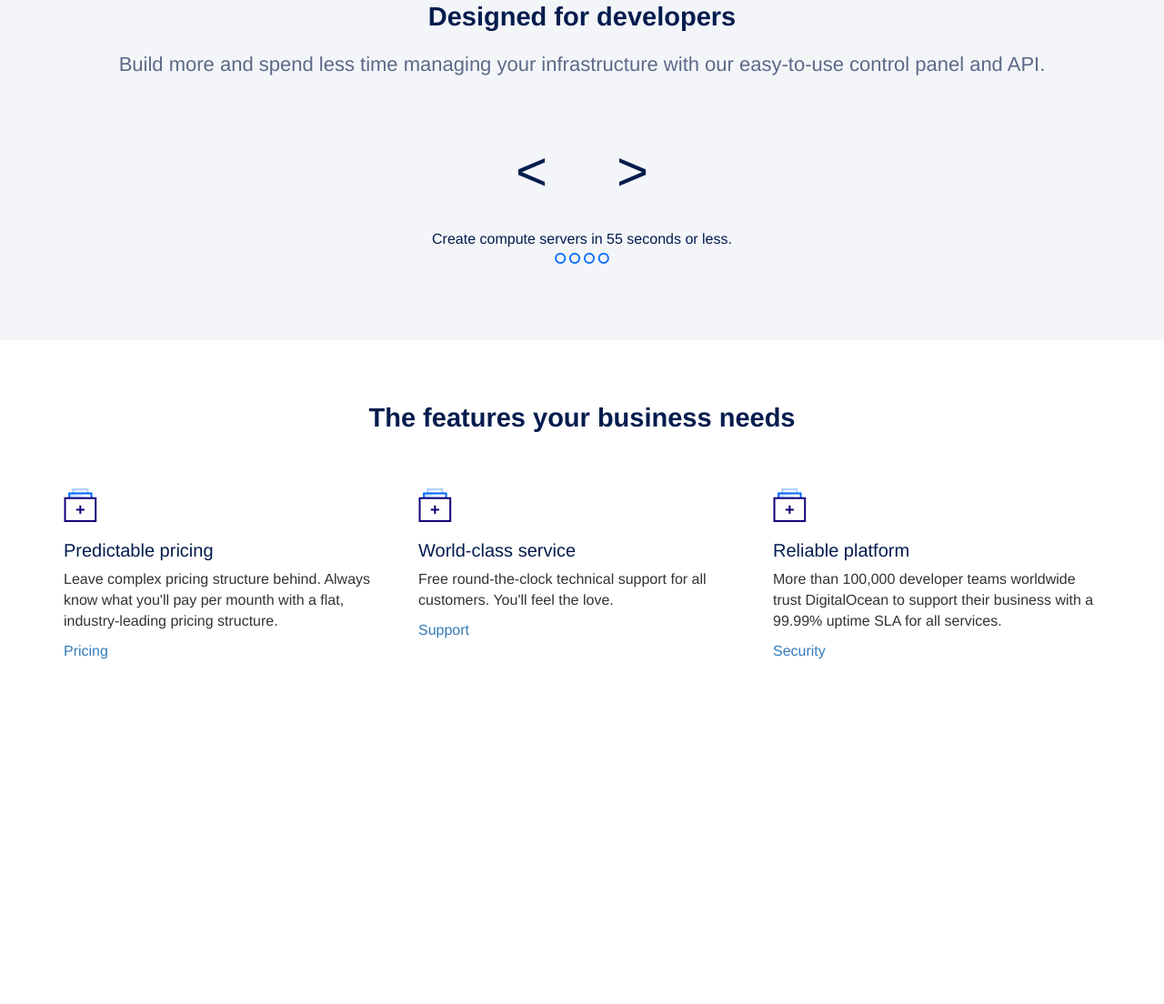
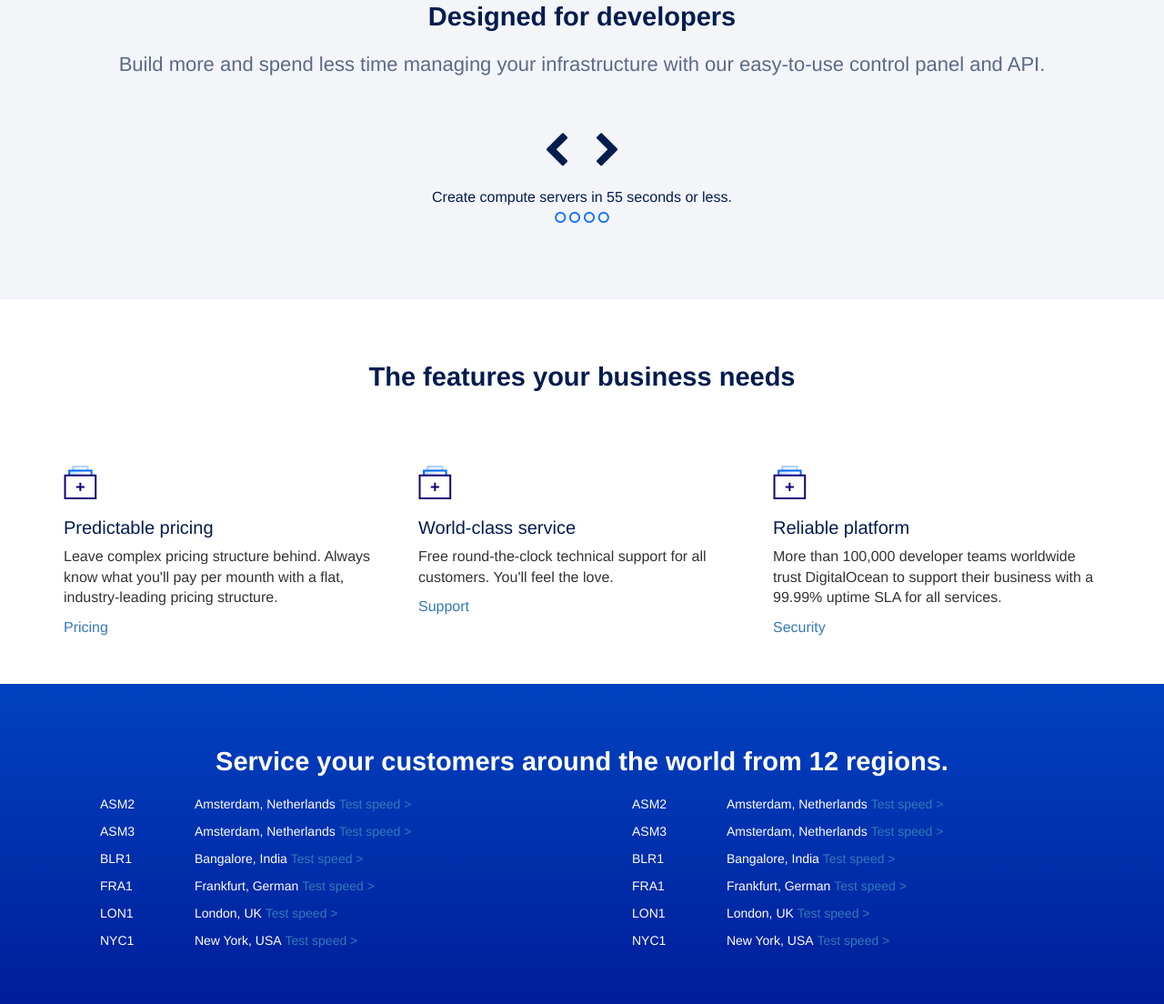
Before and after one commit to francesco-allera/html-css-digitalocean, a plain HTML site: page index.html in a window 1280 px wide. Shown: the part 1526-2630 px from the top of the page at 91% size. Before the commit the page ends 2304 px from the top, so only its background shows below. Drawn offline with nearby package versions, Linux system fonts and the light colour scheme.

Commit message:
Main section 5/7

```diff
--- a/css/style.css
+++ b/css/style.css
@@ -218,6 +218,27 @@ nav .col-xs-4 ul li {
   opacity: 0.4;
 }
 
+.gradient-blue {
+  background-image: linear-gradient(to bottom, #0042c1 , #001E9A);
+}
+
+.main-five > .container > .row ul li {
+  display: inline-block;
+}
+
+.main-five > .container > .row ul li:first-child {
+  width: 100px;
+}
+
+.main-five > .container > .row ul li:last-child {
+  text-align: right;
+}
+
+.main-five > .container > .row ul li a:last-child {
+  text-align: right;
+}
+
+
 
 /* MEDIA QUERY MIN WIDTH 768px */
 @media screen and (min-width:768px) {
@@ -232,14 +253,15 @@ nav .col-xs-4 ul li {
     color: #031c4e;
   }
 
-  .main-three > .container > .row > [class*="col-"]::before {
-    content: "<";
-    margin-right: 3%;
+  .fa[class*="fa-chevron-"] {
+    font-size: 40px;
+    margin: 0 10px;
+    color: #031c4e;
+    vertical-align: middle;
   }
 
-  .main-three > .container > .row > [class*="col-"]::after {
-    content: ">";
-    margin-left: 3%;
+  .fa[class*="fa-chevron-"]:hover {
+    opacity: 0.5;
   }
 
 }
--- a/index.html
+++ b/index.html
@@ -185,7 +185,9 @@
           <p class="padb-50">Build more and spend less time managing your infrastructure with our easy-to-use control panel and API.</p>
           <div class="row">
             <div class="col-xs-12">
+              <i class="fa fa-chevron-left hidden-xs" aria-hidden="true"></i>
               <img src="img/img-10.png" alt="">
+              <i class="fa fa-chevron-right hidden-xs" aria-hidden="true"></i>
             </div>
           </div>
           <div class="subs text-darkblue mt-20">
@@ -206,7 +208,7 @@
         <div class="container">
           <h3 class="text-darkblue text-center padb-50">The features your business needs</h3>
           <div class="row padb-50">
-            <div class="col-xs-12 col-sm-4">
+            <div class="col-xs-12 col-sm-4 mt-20">
               <img class="mb-10" src="img/icon-stacksplus.svg" alt="">
               <h4 class="text-darkblue font-weight-bold">Predictable pricing</h4>
               <div class="subs mb-10">
@@ -216,7 +218,7 @@
                 <a href="#">Pricing</a>
               </div>
             </div>
-            <div class="col-xs-12 col-sm-4">
+            <div class="col-xs-12 col-sm-4 mt-20">
               <img class="mb-10" src="img/icon-stacksplus.svg" alt="">
               <h4 class="text-darkblue font-weight-bold">World-class service</h4>
               <div class="subs mb-10">
@@ -226,7 +228,7 @@
                 <a href="#">Support</a>
               </div>
             </div>
-            <div class="col-xs-12 col-sm-4">
+            <div class="col-xs-12 col-sm-4 mt-20">
               <img class="mb-10" src="img/icon-stacksplus.svg" alt="">
               <h4 class="text-darkblue font-weight-bold">Reliable platform</h4>
               <div class="subs mb-10">
@@ -242,6 +244,77 @@
       <!-- /section 4/7 -->
 
       <!-- section 5/7 -->
+      <section class="main-five gradient-blue padt-50 padb-50">
+        <div class="container text-white">
+          <h3 class="text-center mb-20">Service your customers around the world from 12 regions.</h3>
+          <div class="row">
+            <div class="col-xs-12 col-sm-6">
+              <ul>
+                <li>ASM2</li>
+                <li>Amsterdam, Netherlands</li>
+                <li class="text-right"><a href="#">Test speed ></a></li>
+              </ul>
+              <ul>
+                <li>ASM3</li>
+                <li>Amsterdam, Netherlands</li>
+                <li><a href="#">Test speed ></a></li>
+              </ul>
+              <ul>
+                <li>BLR1</li>
+                <li>Bangalore, India</li>
+                <li><a href="#">Test speed ></a></li>
+              </ul>
+              <ul>
+                <li>FRA1</li>
+                <li>Frankfurt, German</li>
+                <li><a href="#">Test speed ></a></li>
+              </ul>
+              <ul>
+                <li>LON1</li>
+                <li>London, UK</li>
+                <li><a href="#">Test speed ></a></li>
+              </ul>
+              <ul>
+                <li>NYC1</li>
+                <li>New York, USA</li>
+                <li><a href="#">Test speed ></a></li>
+              </ul>
+            </div>
+            <div class="col-xs-12 col-sm-6">
+              <ul>
+                <li>ASM2</li>
+                <li>Amsterdam, Netherlands</li>
+                <li><a href="#">Test speed ></a></li>
+              </ul>
+              <ul>
+                <li>ASM3</li>
+                <li>Amsterdam, Netherlands</li>
+                <li><a href="#">Test speed ></a></li>
+              </ul>
+              <ul>
+                <li>BLR1</li>
+                <li>Bangalore, India</li>
+                <li><a href="#">Test speed ></a></li>
+              </ul>
+              <ul>
+                <li>FRA1</li>
+                <li>Frankfurt, German</li>
+                <li><a href="#">Test speed ></a></li>
+              </ul>
+              <ul>
+                <li>LON1</li>
+                <li>London, UK</li>
+                <li><a href="#">Test speed ></a></li>
+              </ul>
+              <ul>
+                <li>NYC1</li>
+                <li>New York, USA</li>
+                <li><a href="#">Test speed ></a></li>
+              </ul>
+            </div>
+          </div>
+        </div>
+      </section>
       <!-- /section 5/7 -->
 
       <!-- section 6/7 -->
```
